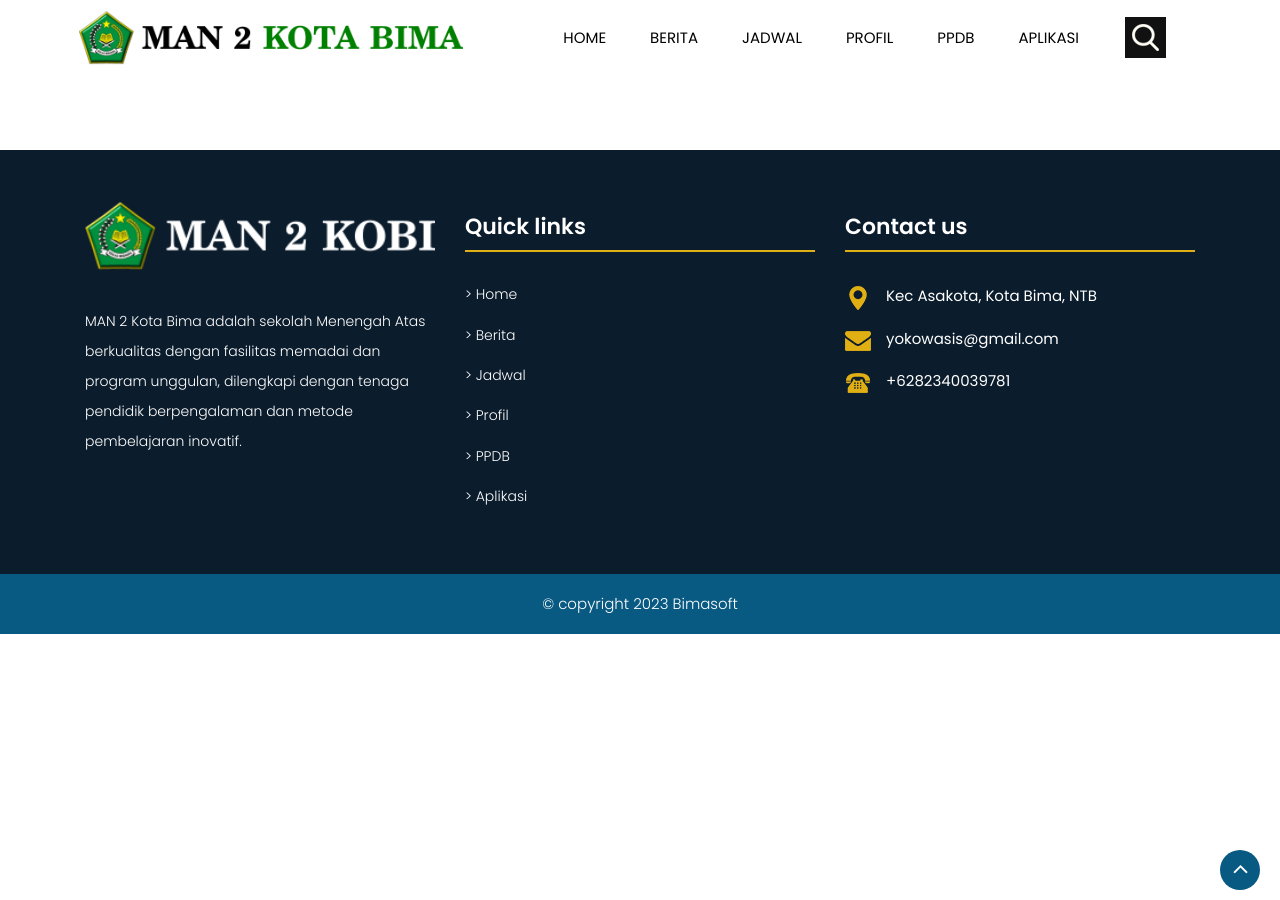
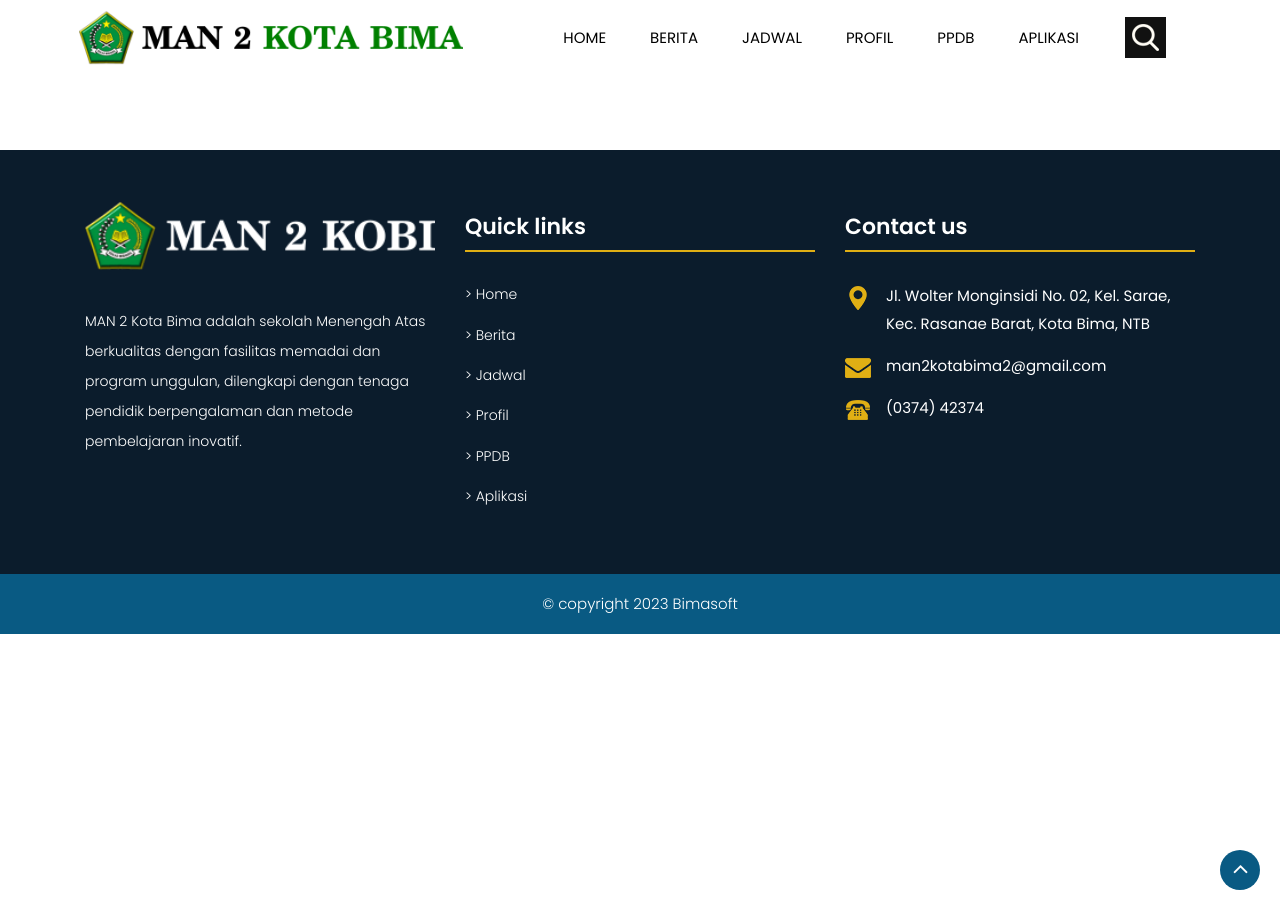
Before and after one commit to yokowasis/website-man2kobi.sch.id, a Jekyll site: the page built from pages/aplikasi.md, in a window 1280 px wide. Built offline with Jekyll 4.4.1, drawn with Linux system fonts in a browser that asks for light colours.

Commit message:
Update _config.yml

```diff
--- a/_config.yml
+++ b/_config.yml
@@ -1,7 +1,7 @@
 title: MAN 2 Kota Bima
 author:
-  name: yokowasis
-  email: yokowasis@gmail.com
+  name: man2kotabima2
+  email: man2kotabima2@gmail.com
 
 # The `>` after `description:` means to ignore line-breaks until next key.
 # If you want to omit the line-break after the end of text, use `>-` instead.
@@ -13,7 +13,7 @@ description: >
 
 sambutan: >
   Selamat datang di website MAN 2 Kota Bima, sekolah yang memiliki visi untuk mencetak
-  siswa-siswi yang berprestasi dan memiliki jiwa kewirausahaan.
+  siswa-siswi yang berprestasi, berakhlakul karimah, peduli lingkungan, berwawasan global yang dilandasi iman dan taqwa.
   Kami sangat berkomitmen untuk memberikan pendidikan terbaik bagi para siswa kami dengan
   fasilitas yang memadai dan tenaga pendidik yang berpengalaman. Kami percaya bahwa setiap
   siswa memiliki potensi yang luar biasa dan kami akan terus bekerja keras untuk membantu mereka
@@ -24,9 +24,9 @@ logo: /images/logo.png
 logofooter: /images/footer_logo.png
 icon: /images/kemenag.png
 
-alamat: Kec Asakota, Kota Bima, NTB
-email: yokowasis@gmail.com
-phone: "+6282340039781"
+alamat: Jl. Wolter Monginsidi No. 02, Kel. Sarae, Kec. Rasanae Barat, Kota Bima, NTB
+email: man2kotabima2@gmail.com
+phone: "(0374) 42374"
 
 menus:
   - title: Home
@@ -44,16 +44,16 @@ menus:
 
 submenu:
   - title: Facebook
-    link: "#"
+    link: "mandua kobi"
     icon: /images/sosmed/fb.png
   - title: Instagram
-    link: "#"
+    link: "@mandua.kobi"
     icon: /images/sosmed/ig.png
   - title: Twitter
-    link: "#"
+    link: "-"
     icon: /images/sosmed/twitter.png
   - title: Whatsapp
-    link: "#"
+    link: "+6282339864138"
     icon: /images/sosmed/wa.png
   - title: Alumni
     link: "#"
```
